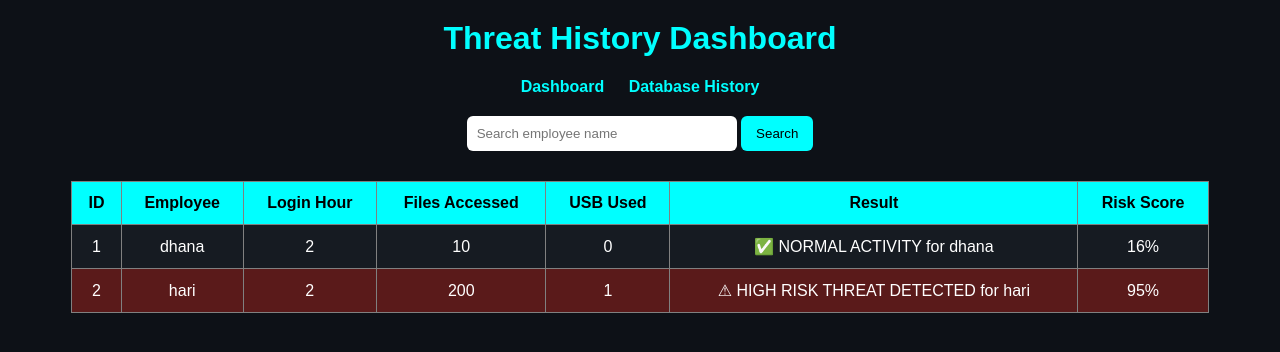
After one commit to Priya1757/AI-Insider-Threat-Detection-System, a Flask app: page /history in a window 1280 px wide. The commit adds this page. Shown: the top 352 px of the page. Run offline with Flask 3, Linux system fonts and the light colour scheme; data comes from the database, SQL or seed files in the repository; both versions use the stored data as it was before the commit; parts of the project's set-up code (start-up, migrations or seed data) failed here and were passed over.

Commit message:
Updated SOC dashboard, history page and fixed UI

```diff
--- a/app.py
+++ b/app.py
@@ -1,14 +1,27 @@
-from flask import Flask, render_template, request
+from flask import Flask, render_template, request, redirect, url_for
 import pandas as pd
 import joblib
+import sqlite3
 import random
-import sqlite3
+
 app = Flask(__name__)
 
+# Load trained AI model
 model = joblib.load('model.pkl')
 
-@app.route('/', methods=['GET', 'POST'])
 
+# ---------------------------
+# HOME
+# ---------------------------
+@app.route('/')
+def home():
+    return redirect(url_for('dashboard'))
+
+
+# ---------------------------
+# DASHBOARD
+# ---------------------------
+@app.route('/dashboard', methods=['GET', 'POST'])
 def dashboard():
 
     result = ""
@@ -18,7 +31,6 @@ def dashboard():
     if request.method == 'POST':
 
         employee_name = request.form['employee_name']
-
         login_hour = int(request.form['login_hour'])
         files_accessed = int(request.form['files_accessed'])
         usb_used = int(request.form['usb_used'])
@@ -32,51 +44,25 @@ def dashboard():
         prediction = model.predict(sample_data)
 
         if prediction[0] == -1:
-
             result = f"⚠ HIGH RISK THREAT DETECTED for {employee_name}"
-
             risk_score = random.randint(75, 99)
-
             css_class = "high"
-
         else:
-
             result = f"✅ NORMAL ACTIVITY for {employee_name}"
-
             risk_score = random.randint(10, 40)
-
             css_class = "normal"
-            # Store data in database
 
         conn = sqlite3.connect('threat_logs.db')
-
         cursor = conn.cursor()
 
         cursor.execute('''
-        INSERT INTO threats
-        (
-            employee_name,
-            login_hour,
-            files_accessed,
-            usb_used,
-            result,
-            risk_score
-        )
-
-        VALUES (?, ?, ?, ?, ?, ?)
+            INSERT INTO threats
+            (employee_name, login_hour, files_accessed, usb_used, result, risk_score)
+            VALUES (?, ?, ?, ?, ?, ?)
         ''',
-
-        (
-            employee_name,
-            login_hour,
-            files_accessed,
-            usb_used,
-            result,
-            risk_score
-        ))
+        (employee_name, login_hour, files_accessed, usb_used, result, risk_score))
 
         conn.commit()
-
         conn.close()
 
     return render_template(
@@ -86,5 +72,46 @@ def dashboard():
         css_class=css_class
     )
 
+
+# ---------------------------
+# GRAPH PAGE
+# ---------------------------
+@app.route('/graph')
+def graph():
+    conn = sqlite3.connect('threat_logs.db')
+    df = pd.read_sql_query("SELECT risk_score FROM threats", conn)
+    conn.close()
+
+    return render_template('graph.html', data=df['risk_score'].tolist())
+
+
+# ---------------------------
+# HISTORY PAGE (FIXED)
+# ---------------------------
+@app.route('/history', methods=['GET', 'POST'])
+def history():
+
+    search = request.form.get('search') if request.method == 'POST' else None
+
+    conn = sqlite3.connect('threat_logs.db')
+    cursor = conn.cursor()
+
+    if search:
+        cursor.execute(
+            "SELECT * FROM threats WHERE employee_name LIKE ?",
+            ('%' + search + '%',)
+        )
+    else:
+        cursor.execute("SELECT * FROM threats")
+
+    data = cursor.fetchall()
+    conn.close()
+
+    return render_template('history.html', data=data)
+
+
+# ---------------------------
+# RUN APP
+# ---------------------------
 if __name__ == '__main__':
-    app.run(host='0.0.0.0', port=5000)
+    app.run(debug=True)
--- /dev/null
+++ b/templates/history.html
@@ -0,0 +1,159 @@
+<!DOCTYPE html>
+<html>
+
+<head>
+    <title>Threat History</title>
+
+    <style>
+        body {
+            background-color: #0d1117;
+            color: white;
+            font-family: Arial;
+            text-align: center;
+        }
+
+        h1 {
+            color: cyan;
+            margin-top: 20px;
+        }
+
+        nav {
+            margin-top: 15px;
+        }
+
+        nav a {
+            color: cyan;
+            margin: 10px;
+            text-decoration: none;
+            font-weight: bold;
+        }
+
+        nav a:hover {
+            color: white;
+        }
+
+        /* SEARCH BOX */
+        .search-box {
+            margin-top: 20px;
+        }
+
+        input {
+            padding: 10px;
+            width: 250px;
+            border-radius: 6px;
+            border: none;
+        }
+
+        button {
+            padding: 10px 15px;
+            border: none;
+            background: cyan;
+            border-radius: 6px;
+            cursor: pointer;
+        }
+
+        button:hover {
+            background: #00ffffaa;
+        }
+
+        table {
+            width: 90%;
+            margin: auto;
+            margin-top: 30px;
+            border-collapse: collapse;
+            background: #161b22;
+        }
+
+        th, td {
+            border: 1px solid gray;
+            padding: 12px;
+        }
+
+        th {
+            background: cyan;
+            color: black;
+        }
+
+        tr:hover {
+            background: #2a2a2a;
+        }
+
+        .high-risk {
+            background-color: #5a1a1a;
+        }
+
+        .medium-risk {
+            background-color: #3a3a1a;
+        }
+
+        .no-data {
+            color: gray;
+            padding: 20px;
+        }
+    </style>
+</head>
+
+<body>
+
+    <h1>Threat History Dashboard</h1>
+
+    <!-- NAVIGATION -->
+    <nav>
+        <a href="{{ url_for('dashboard') }}">Dashboard</a>
+        <a href="{{ url_for('history') }}">Database History</a>
+    </nav>
+
+    <!-- SEARCH BAR -->
+    <div class="search-box">
+        <form method="POST">
+            <input type="text" name="search" placeholder="Search employee name">
+            <button type="submit">Search</button>
+        </form>
+    </div>
+
+    <!-- TABLE -->
+    <table>
+
+        <tr>
+            <th>ID</th>
+            <th>Employee</th>
+            <th>Login Hour</th>
+            <th>Files Accessed</th>
+            <th>USB Used</th>
+            <th>Result</th>
+            <th>Risk Score</th>
+        </tr>
+
+        {% if data|length == 0 %}
+        <tr>
+            <td colspan="7" class="no-data">No threat records found</td>
+        </tr>
+        {% endif %}
+
+        {% for row in data %}
+
+        <tr
+            {% if row[6] >= 75 %}
+                class="high-risk"
+            {% elif row[6] >= 40 %}
+                class="medium-risk"
+            {% endif %}
+        >
+
+            <td>{{ row[0] }}</td>
+            <td>{{ row[1] }}</td>
+            <td>{{ row[2] }}</td>
+            <td>{{ row[3] }}</td>
+            <td>{{ row[4] }}</td>
+            <td>{{ row[5] }}</td>
+            <td>{{ row[6] }}%</td>
+
+        </tr>
+
+        {% endfor %}
+
+    </table>
+
+</body>
+
+</html>
```
Also changed, not shown: templates/dashboard.html (+50 -31 lines), threat_logs.db (deleted).
